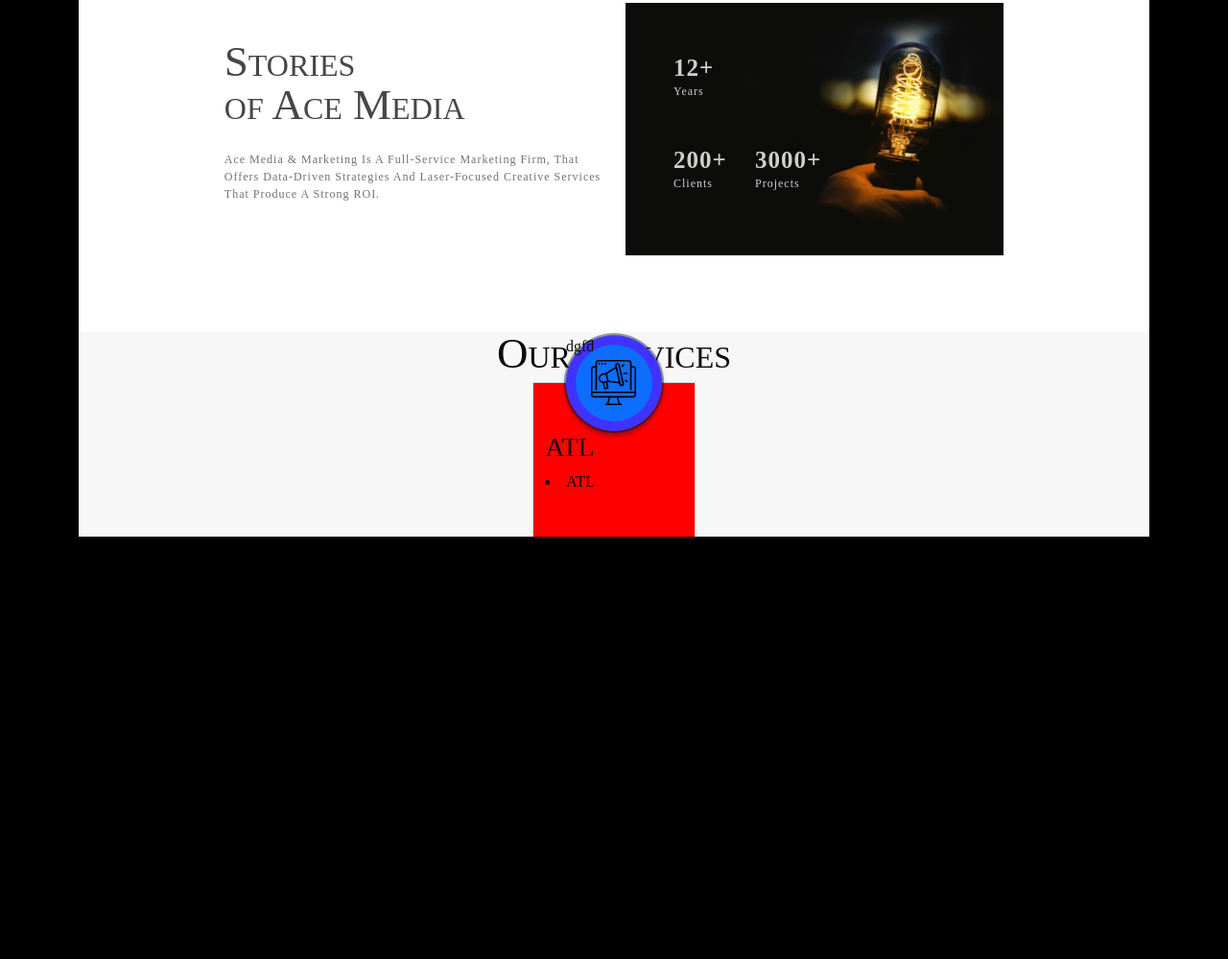
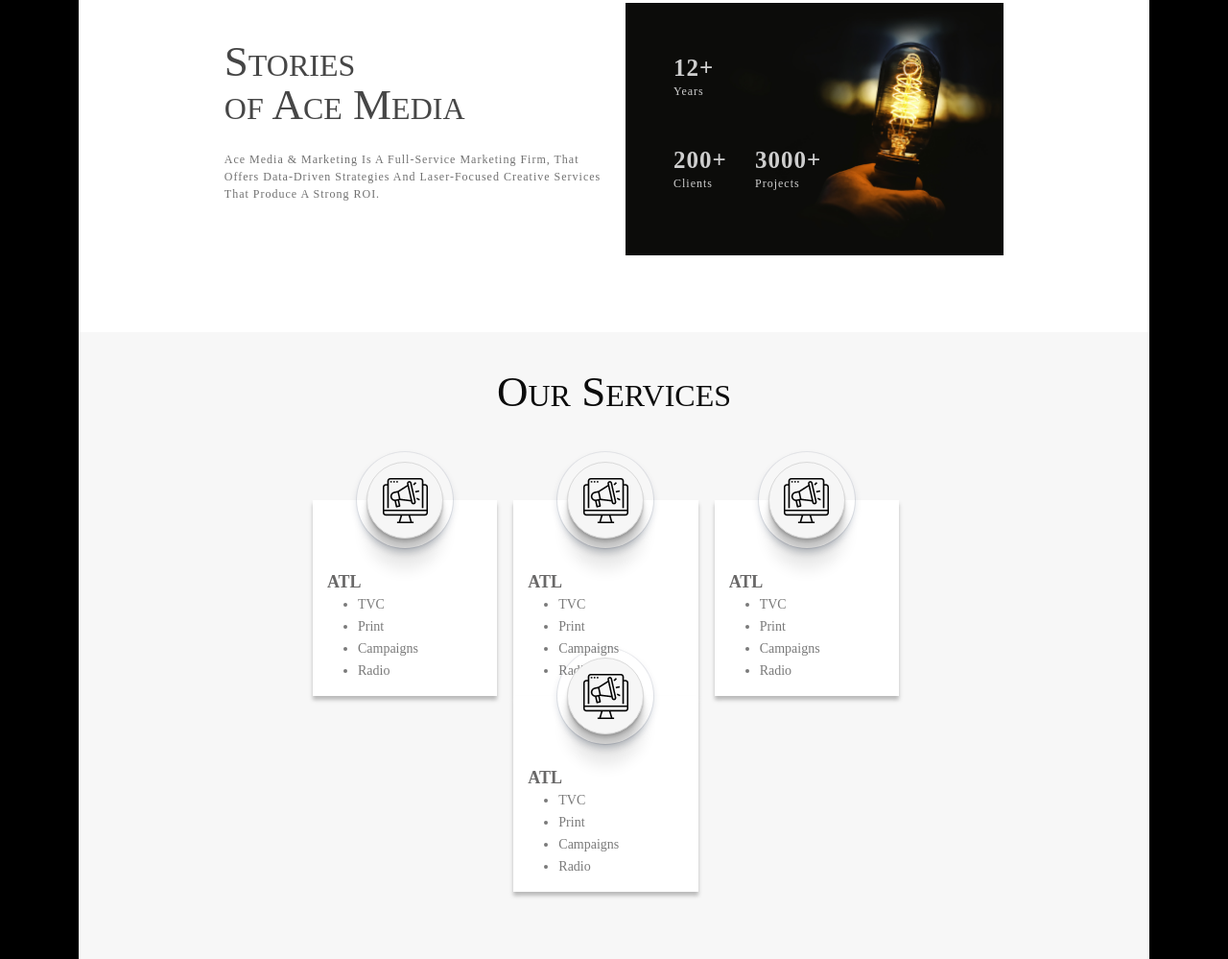
Before and after one commit to Pra-bin/Ace-Media, a plain HTML site: page index.html in a window 1280 px wide. Shown: the part 617-1616 px from the top of the page at 96% size. Before the commit the page ends 1176 px from the top, so only its background shows below. Drawn offline with nearby package versions, Linux system fonts and the light colour scheme; a web font is replaced by a local one.

Commit message:
upto-service-box

```diff
--- a/Assets/css/style.css
+++ b/Assets/css/style.css
@@ -164,6 +164,7 @@ body {
 .service_section {
     background: #F7F7F7;
     color: #0C0C0C;
+    padding: 40px 0;
 }
 
 .service_section h2 {
@@ -173,17 +174,22 @@ body {
     font-weight: 500;
     font-size: 45px;
     line-height: 100%;
+    margin-bottom: 60px;
 
+}
+.info_box_collection{
+    padding: 30px 0;
 }
 
 .service_section .info_box {
-    max-width: 20%;
+    width: 23%;
     background: red;
-    box-shadow: rgba(0, 0, 0, 0.02) 0px 1px 3px 0px,
-        rgba(27, 31, 35, 0.15) 0px 0px 0px 1px;
+    background: #FFFFFF;
+    box-shadow: 0px 4px 4px rgba(0, 0, 0, 0.25);
     position: relative;
-    height: 20vh;
-    padding-top: 50PX;
+    padding-top: 80px;
+    margin-right: 17px;
+    padding: 80px 0 5px 15px;
 }
 
 .service_section .info_box .img {
@@ -196,24 +202,48 @@ body {
     text-align: center;
     line-height: 75px;
     border-radius: 100%;
+    border: 1px solid #D9D9D9;
+    box-shadow: rgba(0, 0, 0, 0.09) 0px 2px 1px,
+        rgba(0, 0, 0, 0.09) 0px 4px 2px, rgba(0, 0, 0, 0.09) 0px 8px 4px, rgba(0, 0, 0, 0.09) 0px 16px 8px,
+        rgba(0, 0, 0, 0.09) 0px 32px 16px;
+    background: #F6F6F6;
+
 
 }
 
-.service_section .info_box .img img {
-
-}
+.service_section .info_box .img img {}
 
 .service_section .info_box::before {
     position: absolute;
-    content: "dgfd";
+    content: "";
     height: 100px;
     width: 100px;
     border-radius: 100%;
-    background: rgb(64, 51, 255);
+    background: transparent;
     top: -50px;
     left: 50%;
     transform: translateX(-50%);
-    box-shadow: rgba(6, 24, 44, 0.4) 0px 0px 0px 2px,
-        rgba(6, 24, 44, 0.65) 0px 4px 6px -1px,
-        rgba(255, 255, 255, 0.08) 0px 1px 0px inset;
+    box-shadow: rgba(9, 30, 66, 0.25) 0px 4px 8px -2px,
+        rgba(9, 30, 66, 0.08) 0px 0px 0px 1px;
 }
+
+.service_section .info_box h3 {
+    font-family: 'Intro Regular';
+    font-style: normal;
+    font-weight: 600;
+    font-size: 18px;
+    line-height: 11px;
+    color: #696868;
+}
+
+.service_section .info_box ul li {
+    font-family: 'Intro Light';
+    font-style: normal;
+    font-weight: 300;
+    font-size: 14px;
+    line-height: 11px;
+    color: #7A7A7A;
+    margin-top: 12px;
+    text-transform: capitalize;
+
+}
--- a/index.html
+++ b/index.html
@@ -97,11 +97,49 @@
             <div class="service_section">
                 <div class="container">
                     <h2>Our Services</h2>
-                    <div class="row d-flex justify-content-center">
+                    <div class="info_box_collection row d-flex justify-content-center">
                         <div class="info_box">
                             <h3>ATL</h3>
-                            <li>ATL</li>
-                            <div class="img bg-primary">
+                            <ul>
+                                <li>TVC</li>
+                                <li>print</li>
+                                <li>campaigns</li>
+                                <li>radio</li>
+                            </ul>
+                            <div class="img">
+                                <img src="./Assets/images/icon-1.png" alt="">
+                            </div>
+                        </div><div class="info_box">
+                            <h3>ATL</h3>
+                            <ul>
+                                <li>TVC</li>
+                                <li>print</li>
+                                <li>campaigns</li>
+                                <li>radio</li>
+                            </ul>
+                            <div class="img">
+                                <img src="./Assets/images/icon-1.png" alt="">
+                            </div>
+                        </div><div class="info_box">
+                            <h3>ATL</h3>
+                            <ul>
+                                <li>TVC</li>
+                                <li>print</li>
+                                <li>campaigns</li>
+                                <li>radio</li>
+                            </ul>
+                            <div class="img">
+                                <img src="./Assets/images/icon-1.png" alt="">
+                            </div>
+                        </div><div class="info_box">
+                            <h3>ATL</h3>
+                            <ul>
+                                <li>TVC</li>
+                                <li>print</li>
+                                <li>campaigns</li>
+                                <li>radio</li>
+                            </ul>
+                            <div class="img">
                                 <img src="./Assets/images/icon-1.png" alt="">
                             </div>
                         </div>
```
Also changed, not shown: Assets/images/icon-2.png (added), Assets/images/icon-3.png (added), Assets/images/icon-4.png (added).
